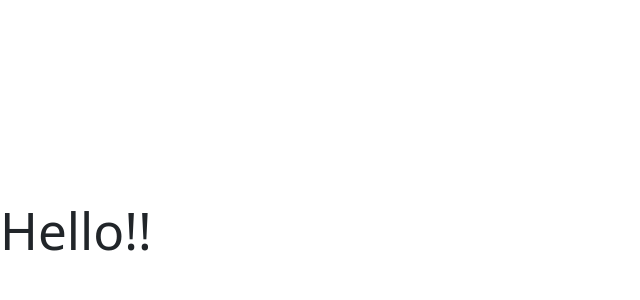
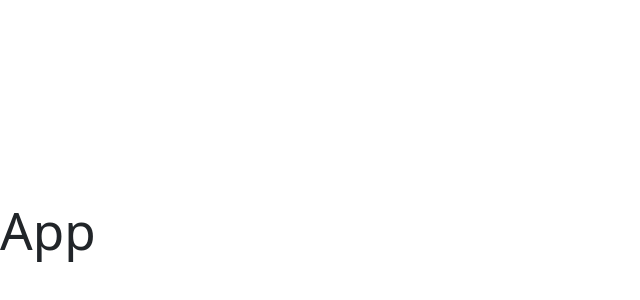
Before and after one commit to RLMP44/dev-friendly-cafes, a React (Vite) app: page / in a window 1280 px wide. Shown: the part 166-466 px from the top of the page, without its empty margins (0-640 px from the left). Built offline with nearby package versions, Linux system fonts and the light colour scheme.

Commit message:
create app component

```diff
--- a/src/App.jsx
+++ b/src/App.jsx
@@ -1 +1,10 @@
 // Backend API endpoint: https://matcha-and-keyboard-f549965e60e7.herokuapp.com/api/v1/cafes
+
+// export first so it can be rendered elsewhere
+export default function App() {
+  return(
+    <div>
+      <h1>App</h1>
+    </div>
+  );
+}
--- a/src/main.jsx
+++ b/src/main.jsx
@@ -3,13 +3,25 @@
 import React from 'react';
 import * as ReactDOM from 'react-dom/client';
 
+import App from "./App";
+
 // arrow function
 // const Hello = () => {}
 
-function Hello() {
-  return <h1>Hello!!</h1>;
-}
+// function Hello({name, age}) {
+//   return (
+//     // class reserved for JavaScript classes, so must be className for HTML
+//     // each react component can only return one HTML element
+//     // fragments <> </> are empty divs that you can use in react
+//     //<>
+//     <div className='container'>
+//       <h1>Hello {name} you are {age}</h1>
+//       <h2>Biiiiiiitch</h2>
+//     </div>
+//     // </>
+//   );
+// }
 
 const rootElement = document.querySelector('#root');
 const root = ReactDOM.createRoot(rootElement);
-root.render(<Hello />);
+root.render(<App />);
```
